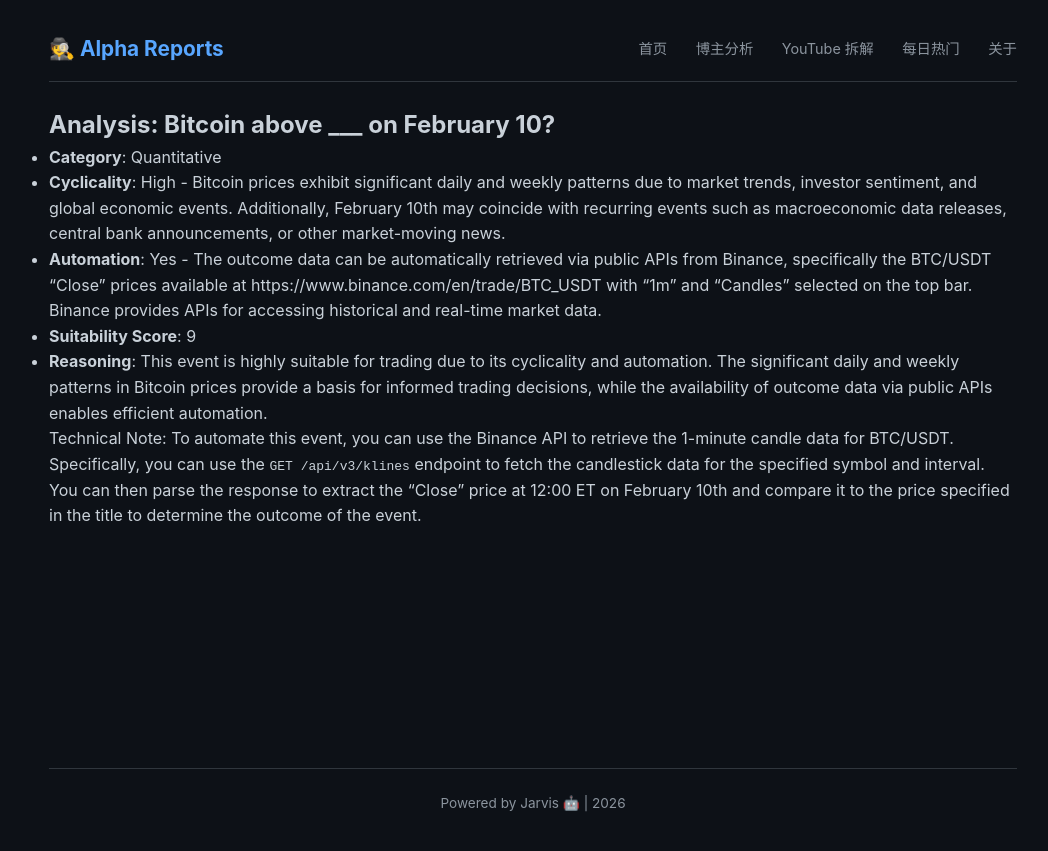
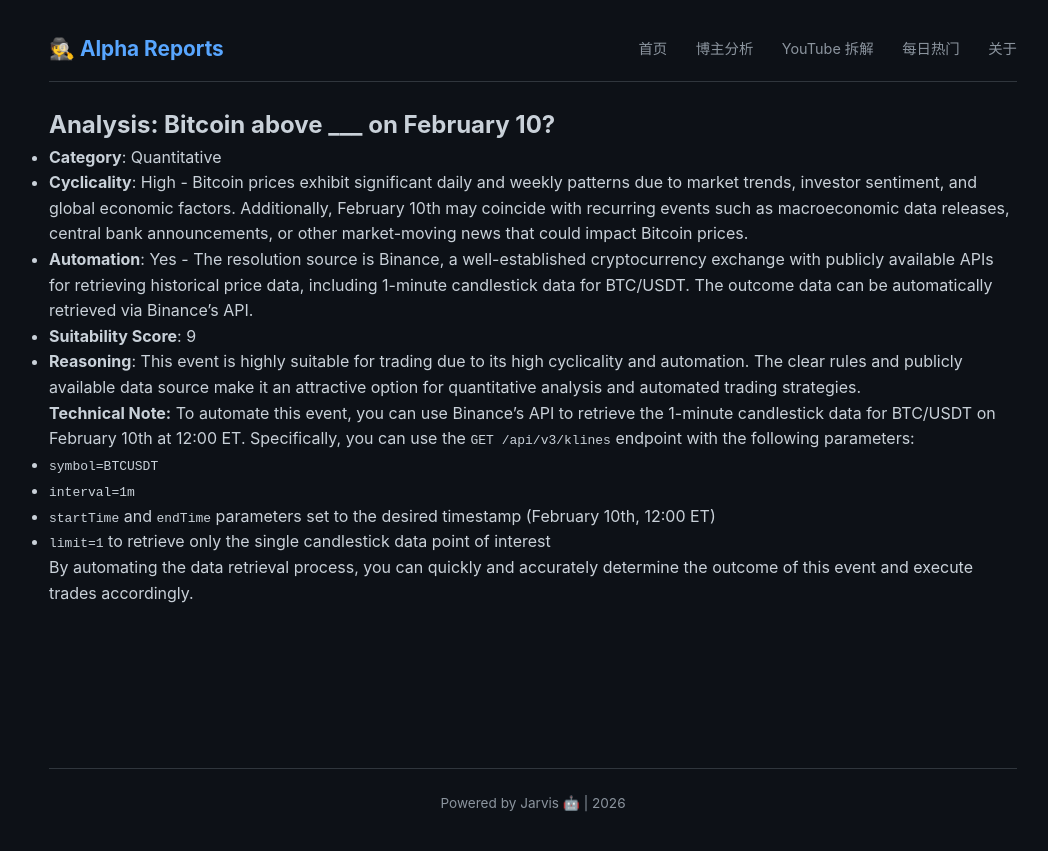
Before and after one commit to amencris073-png/crypto-alpha-reports, a Jekyll site: the page built from polymarket_analysis/quantitative/2026-02-04_bitcoin_above_____on_february_10.md, in a window 1280 px wide. Shown: the top 851 px of the page, without its empty margins (107-1155 px from the left). Built offline with Jekyll 4.4.1, drawn with Linux system fonts in a browser that asks for light colours; our own code applies the rules of GitHub Pages for plain Markdown files.

Commit message:
Automated analysis for Bitcoin above ___ on February 10?

```diff
--- a/polymarket_analysis/quantitative/2026-02-04_bitcoin_above_____on_february_10.md
+++ b/polymarket_analysis/quantitative/2026-02-04_bitcoin_above_____on_february_10.md
@@ -1,10 +1,15 @@
 ## Analysis: Bitcoin above ___ on February 10?
 
 - **Category**: Quantitative
-- **Cyclicality**: High - Bitcoin prices exhibit significant daily and weekly patterns due to market trends, investor sentiment, and global economic events. Additionally, February 10th may coincide with recurring events such as macroeconomic data releases, central bank announcements, or other market-moving news.
-- **Automation**: Yes - The outcome data can be automatically retrieved via public APIs from Binance, specifically the BTC/USDT "Close" prices available at https://www.binance.com/en/trade/BTC_USDT with "1m" and "Candles" selected on the top bar. Binance provides APIs for accessing historical and real-time market data.
+- **Cyclicality**: High - Bitcoin prices exhibit significant daily and weekly patterns due to market trends, investor sentiment, and global economic factors. Additionally, February 10th may coincide with recurring events such as macroeconomic data releases, central bank announcements, or other market-moving news that could impact Bitcoin prices.
+- **Automation**: Yes - The resolution source is Binance, a well-established cryptocurrency exchange with publicly available APIs for retrieving historical price data, including 1-minute candlestick data for BTC/USDT. The outcome data can be automatically retrieved via Binance's API.
 - **Suitability Score**: 9
-- **Reasoning**: This event is highly suitable for trading due to its cyclicality and automation. The significant daily and weekly patterns in Bitcoin prices provide a basis for informed trading decisions, while the availability of outcome data via public APIs enables efficient automation.
+- **Reasoning**: This event is highly suitable for trading due to its high cyclicality and automation. The clear rules and publicly available data source make it an attractive option for quantitative analysis and automated trading strategies.
 
-Technical Note:
-To automate this event, you can use the Binance API to retrieve the 1-minute candle data for BTC/USDT. Specifically, you can use the `GET /api/v3/klines` endpoint to fetch the candlestick data for the specified symbol and interval. You can then parse the response to extract the "Close" price at 12:00 ET on February 10th and compare it to the price specified in the title to determine the outcome of the event.
+**Technical Note:** To automate this event, you can use Binance's API to retrieve the 1-minute candlestick data for BTC/USDT on February 10th at 12:00 ET. Specifically, you can use the `GET /api/v3/klines` endpoint with the following parameters:
+- `symbol=BTCUSDT`
+- `interval=1m`
+- `startTime` and `endTime` parameters set to the desired timestamp (February 10th, 12:00 ET)
+- `limit=1` to retrieve only the single candlestick data point of interest
+
+By automating the data retrieval process, you can quickly and accurately determine the outcome of this event and execute trades accordingly.
```
